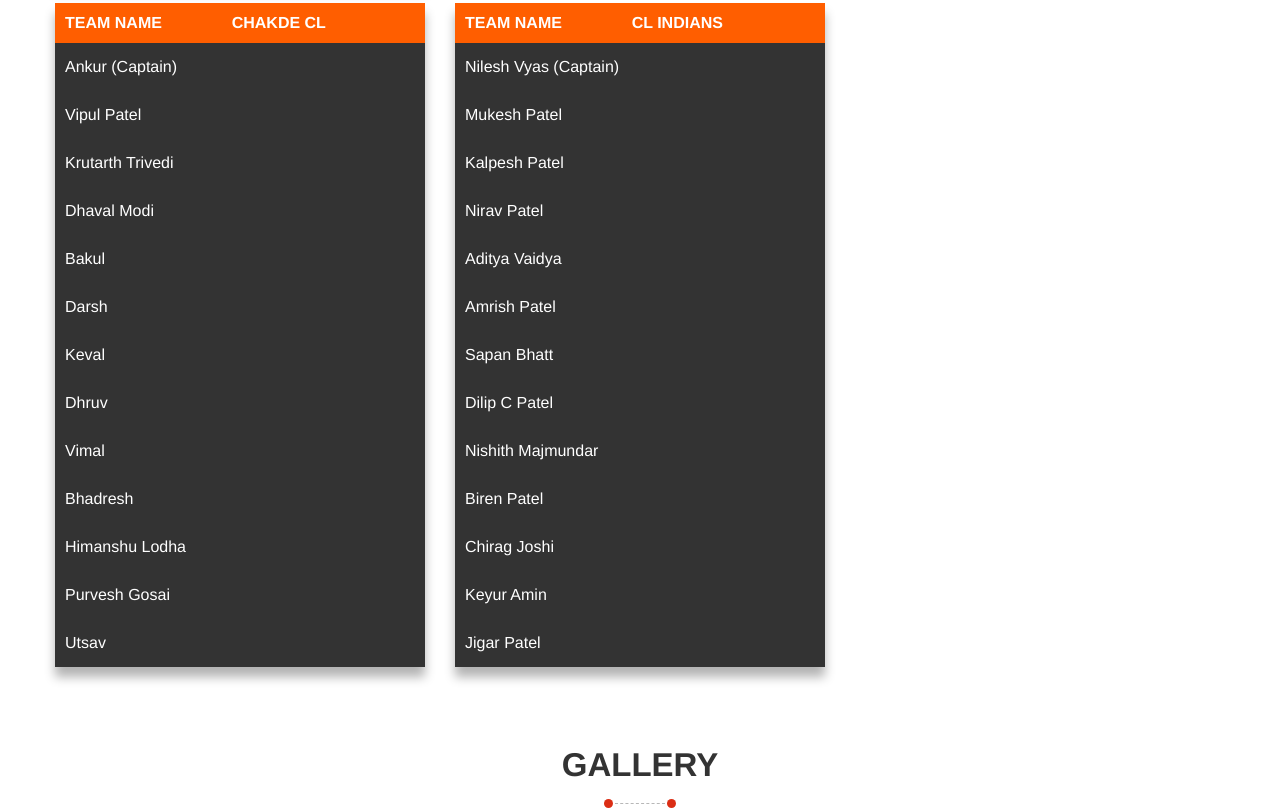
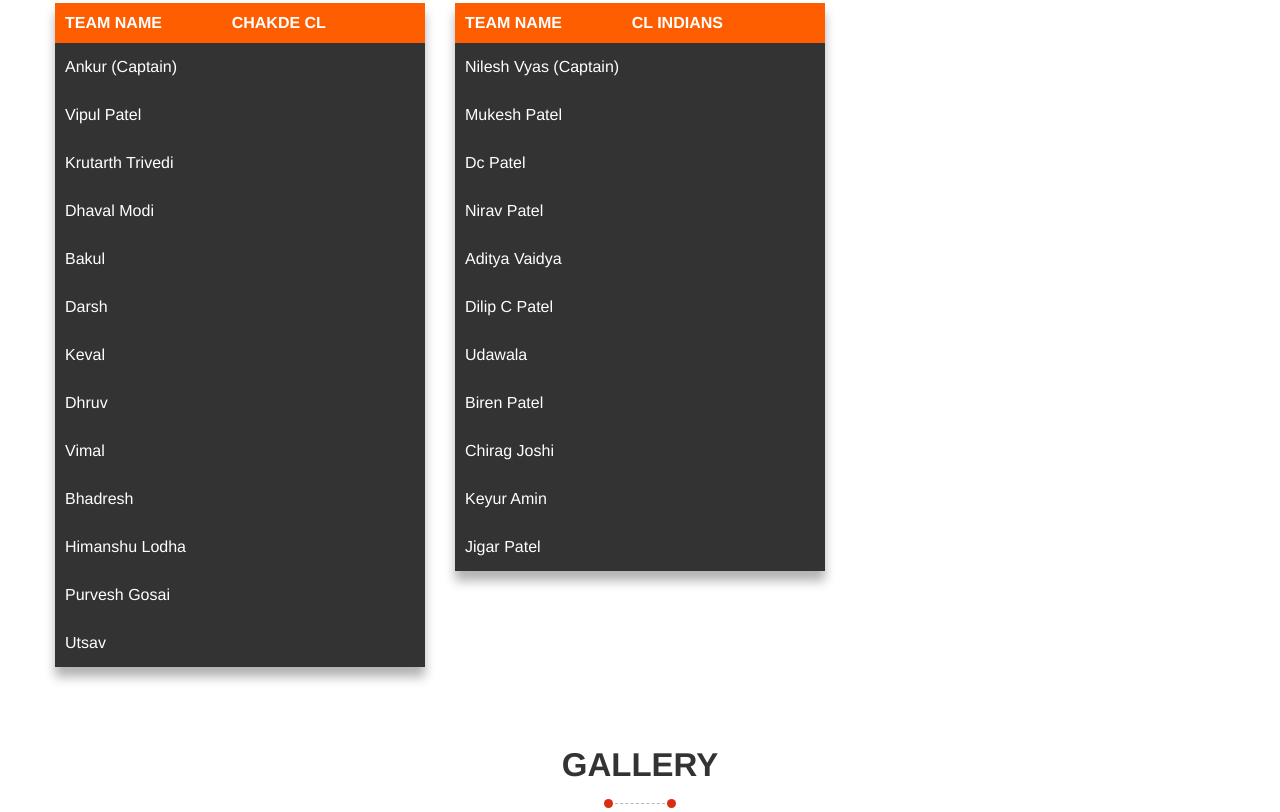
Before and after one commit to patela7014/atmiyacricket, a plain HTML site: page index.html in a window 1280 px wide. Shown: the part 2823-3635 px from the top of the page. Drawn offline with Linux system fonts and the light colour scheme.

```diff
--- a/index.html
+++ b/index.html
@@ -459,13 +459,11 @@
                     <div class="team-members">
                         <span>Nilesh Vyas (Captain)</span>
                         <span>Mukesh Patel</span>
-                        <span>Kalpesh Patel</span>
+                        <span>Dc Patel</span>
                         <span>Nirav Patel</span>
                         <span>Aditya Vaidya</span>
-                        <span>Amrish Patel</span>
-                        <span>Sapan Bhatt</span>
                         <span>Dilip C Patel</span>
-                        <span>Nishith Majmundar</span>
+                        <span>Udawala</span>
                         <span>Biren Patel</span>
                         <span>Chirag Joshi</span>
                         <span>Keyur Amin</span>
```
Also changed, not shown: 1 other file.
